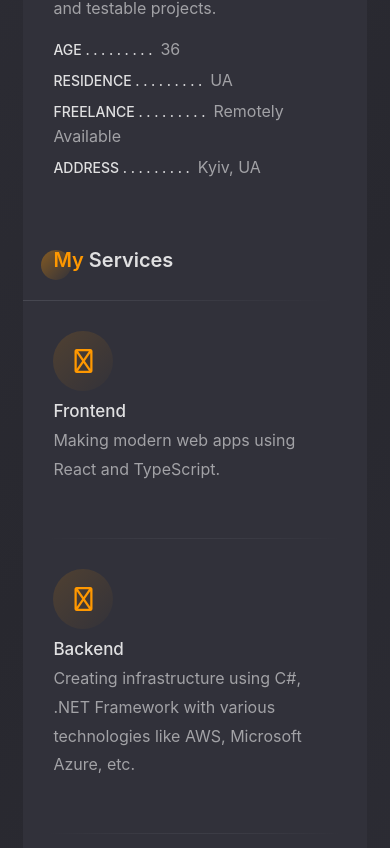
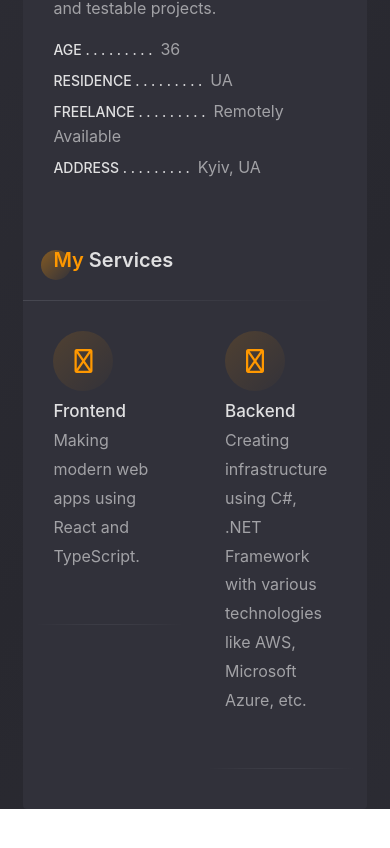
Before and after one commit to cutpix/cutpix.github.io, a React (Create React App) app: page / in a window 390 px wide. Shown: the part 1019-1867 px from the top of the page. After the commit the page ends 1828 px from the top, so only its background shows below. Built offline with nearby package versions, Linux system fonts and the light colour scheme; a web font is replaced by a local one.

Commit message:
Fix for mobile width service items.

```diff
--- a/src/App.module.scss
+++ b/src/App.module.scss
@@ -133,8 +133,6 @@ a {
   }
 }
 
-
-
 .row {
   margin: 0 -30px;
   position: relative;
@@ -147,6 +145,14 @@ a {
   }
 
   &.border-line-v {
+  }
+
+  @media ((max-width: 1199px)) {
+    .col {
+      &.col-6 {
+        width: 49.998% !important;
+      }
+    }
   }
 
   @media ((max-width: 560px)) {
```
